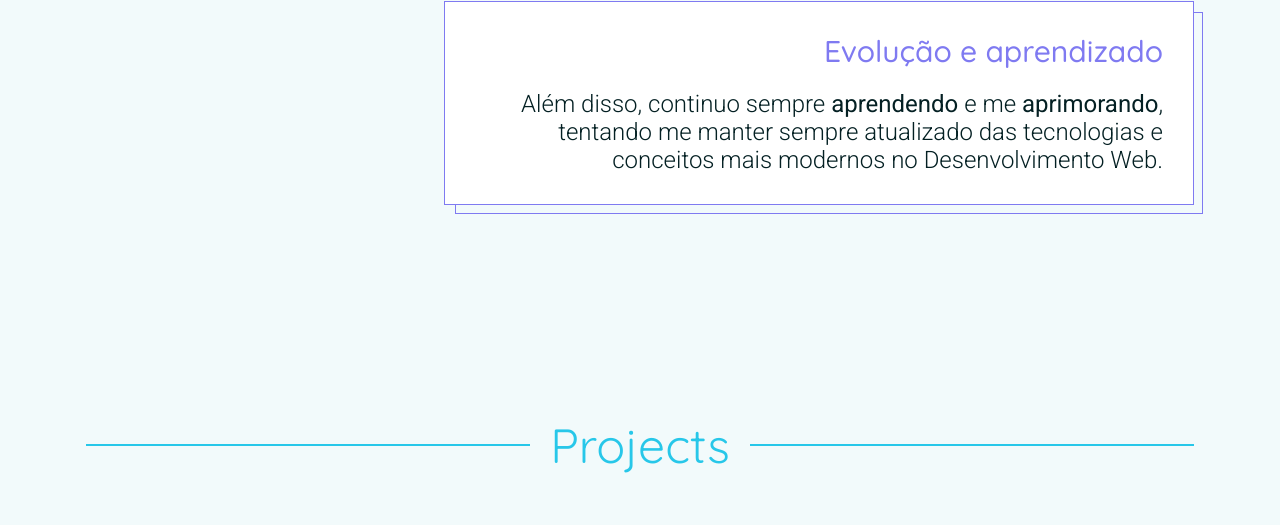
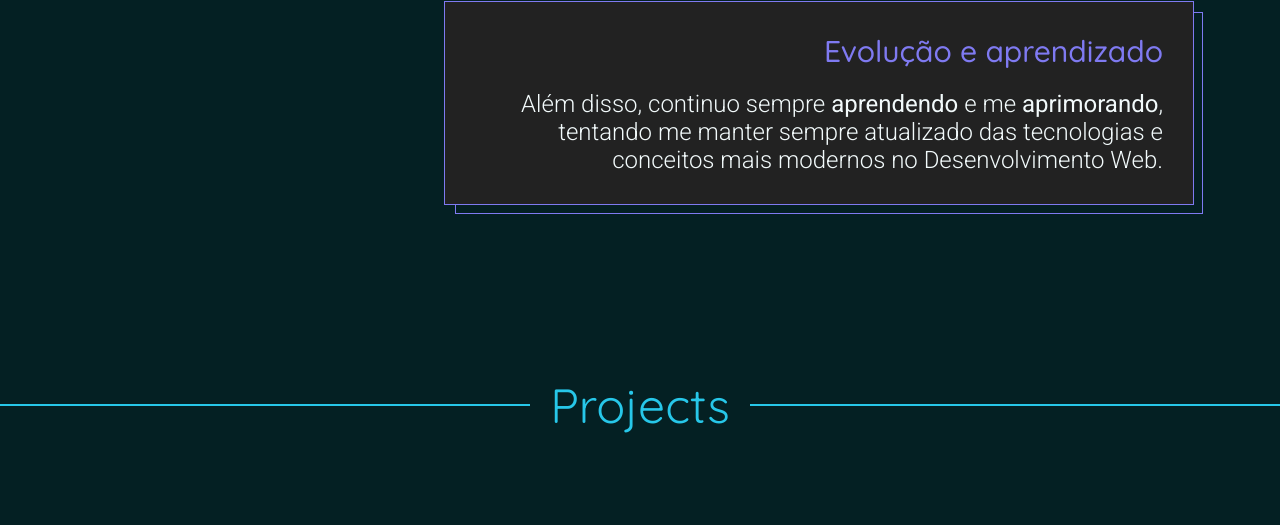
Before and after one commit to daniloramin/portifolio, a React (Vite) app: page / in a window 1280 px wide. Shown: the part 1969-2494 px from the top of the page. Built offline with nearby package versions, Linux system fonts and the light colour scheme.

Commit message:
change colors

```diff
--- a/src/App.css
+++ b/src/App.css
@@ -1,13 +1,16 @@
 @import url("https://fonts.googleapis.com/css2?family=Quicksand:wght@300;400;500;600;700&display=swap");
 @import url("https://fonts.googleapis.com/css2?family=Roboto:wght@100;300;400;500;700;900&display=swap");
-@import url('https://fonts.googleapis.com/css2?family=Exo+2:wght@100;200;300;400;500;600;700;800;900&display=swap');
+@import url("https://fonts.googleapis.com/css2?family=Exo+2:wght@100;200;300;400;500;600;700;800;900&display=swap");
 
 :root {
-  --text: rgb(4, 32, 35);
-  --background: rgb(242, 250, 251);
+  /* --text: rgb(4, 32, 35);
+  --background: rgb(242, 250, 251); */
+  --text: rgb(242, 250, 251);
+  --background: rgb(4, 32, 35);
   --primary: rgb(39, 199, 233);
   --secondary: rgb(127, 122, 241);
   --accent: rgb(143, 72, 236);
+  --dark-gray: #222;
 
   scroll-behavior: smooth;
 }
--- a/src/components/about/About.tsx
+++ b/src/components/about/About.tsx
@@ -8,9 +8,8 @@ import { IntersectionComponent } from "@components/intersectionComponent/";
 export const About = () => {
   return (
     <StyledAbout id="about">
+      <SectionTitle $color="secondary">Sobre mim</SectionTitle>
       <div className="wrapper width">
-        <SectionTitle $color="secondary">Sobre mim</SectionTitle>
-
         {/* <IntersectionComponent $animationSide="left">
           <StyledInfoBox>
             <h3>Gosto de ser útil</h3>
@@ -27,7 +26,7 @@ export const About = () => {
             <p>
               Sou{" "}
               <StyledBackgroundHighlight>Desenvolvedor Web Full Stack</StyledBackgroundHighlight> e
-              estou no mercado de trabalho a quase 2 anos.Sou também, graduado em{" "}
+              estou no mercado de trabalho a quase 2 anos. Sou também, graduado em{" "}
               <StyledBackgroundHighlight>Ciência da Computação.</StyledBackgroundHighlight>
             </p>
           </StyledInfoBox>
--- a/src/components/about/style.ts
+++ b/src/components/about/style.ts
@@ -14,7 +14,7 @@ export const StyledInfoBox = styled.div<StyledInfoBoxProps>`
   padding: 3rem;
   margin-bottom: 5rem;
   max-width: 750px;
-  background-color: white;
+  background-color: var(--dark-gray);
   border: 1px solid ${(props) => (props.$secondary ? "var(--secondary)" : "var(--primary)")};
   color: var(--text);
 
@@ -23,14 +23,13 @@ export const StyledInfoBox = styled.div<StyledInfoBoxProps>`
     props.$secondary ? "10px 10px 0px 0 var(--secondary)" : "-10px 10px 0px 0 var(--primary)"};
     */
 
-
-    &::before {
-      content: '';
-      position: absolute;
-      border: 1px solid ${props => props.$secondary ? "var(--secondary)" : "var(--primary)"};
-      inset: ${props => props.$secondary ? "10px -10px -10px 10px" : "10px 10px -10px -10px"};
-      z-index: -1;
-    }
+  &::before {
+    content: "";
+    position: absolute;
+    border: 1px solid ${(props) => (props.$secondary ? "var(--secondary)" : "var(--primary)")};
+    inset: ${(props) => (props.$secondary ? "10px -10px -10px 10px" : "10px 10px -10px -10px")};
+    z-index: -1;
+  }
 
   margin-left: ${(props) => props.$secondary && "auto"};
   text-align: ${(props) => props.$secondary && "end"};
--- a/src/components/header/Header.tsx
+++ b/src/components/header/Header.tsx
@@ -28,7 +28,7 @@ export const Header = () => {
             <a href="#skills">Habilidades</a>
           </li>
           <li>
-            <a href="#experiences">Curriculo</a>
+            <a href="#experiences">Currículo</a>
           </li>
           <li>
             <a href="#contact">Contato</a>
--- a/src/components/header/style.ts
+++ b/src/components/header/style.ts
@@ -11,8 +11,9 @@ export const StyledHeader = styled.header`
   &.scrolled {
     -webkit-backdrop-filter: blur(4px);
     backdrop-filter: blur(4px);
-    background-image: linear-gradient(to right, rgba(39, 199, 233, 0.6), rgba(127, 122, 241, 0.6));
+    background-color: var(--dark-gray);
     box-shadow: 0 2px 8px 0 rgba(0, 0, 0, 0.2);
+    border-bottom: 1px solid var(--accent);
   }
 
   nav {
--- a/src/components/projects/Projects.tsx
+++ b/src/components/projects/Projects.tsx
@@ -4,10 +4,10 @@ import { IntersectionComponent } from "../intersectionComponent";
 
 export const Projects = () => {
   return (
-    <div id="projects" className="width">
+    <div id="projects">
       <SectionTitle $color="primary">Projects</SectionTitle>
 
-      <StyledProjects>
+      <StyledProjects className="width">
         <IntersectionComponent type="reveal" $animationSide="left">
           <StyledProjectBox>
             <div className="left">
```
